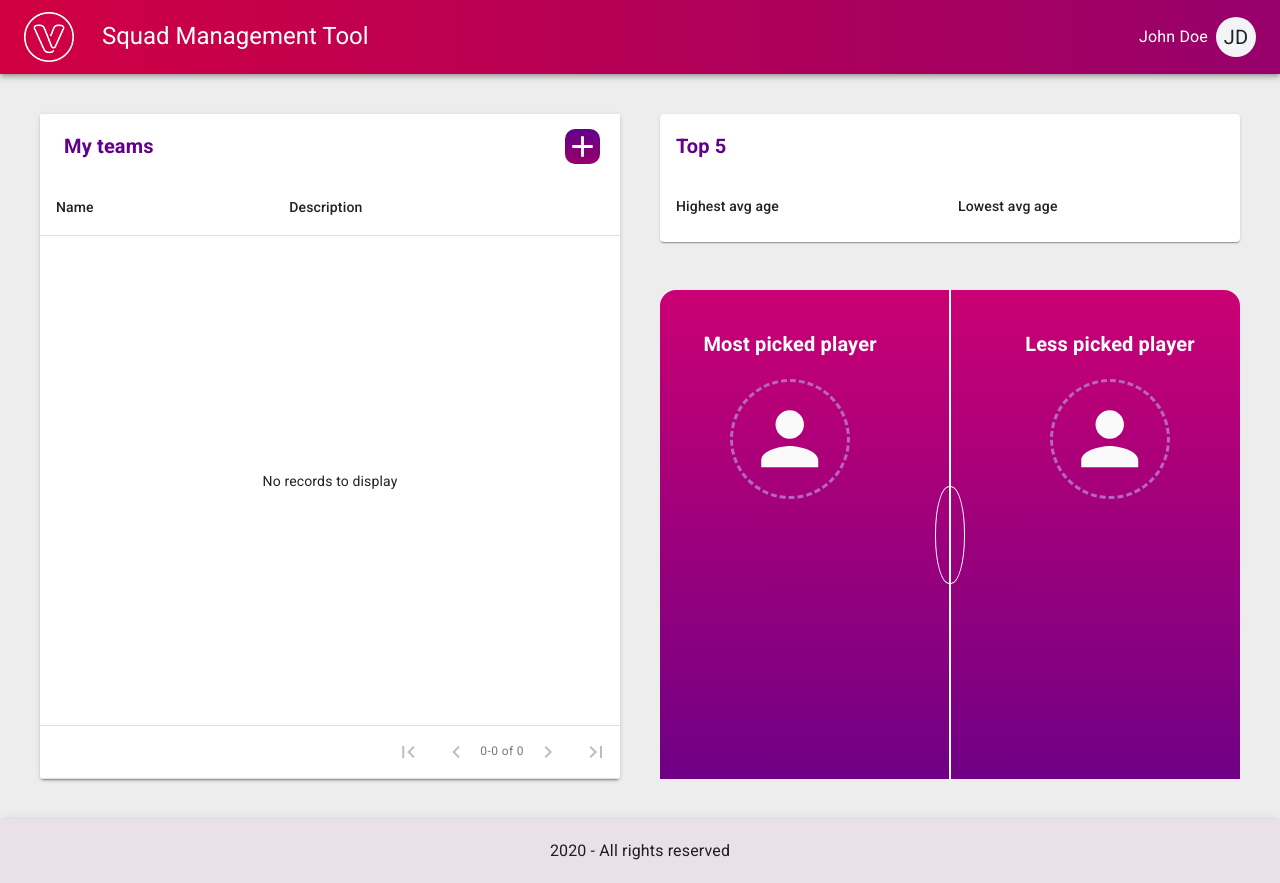
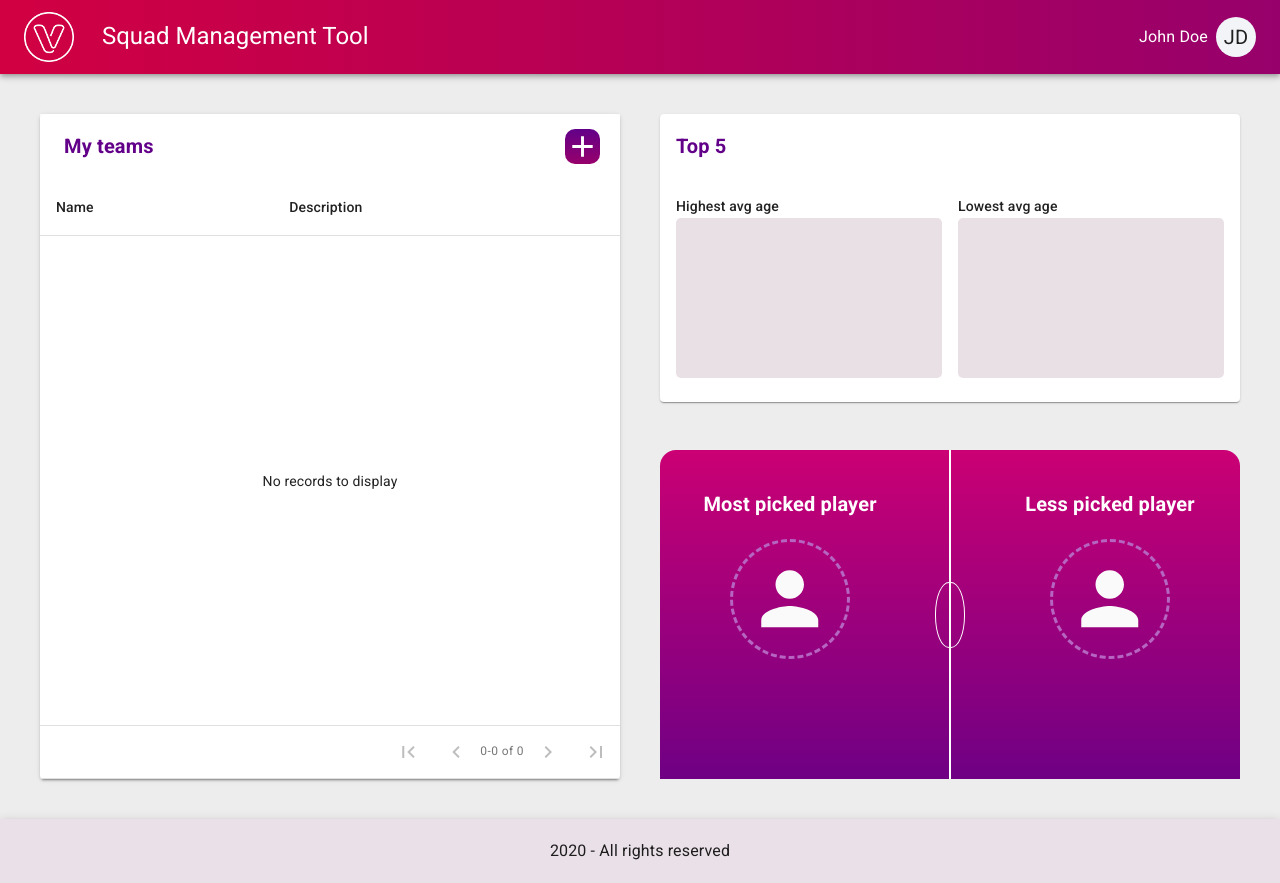
Before and after one commit to jaon82/squad-management-tool, a React (Create React App) app: page / in a window 1280 px wide. Built offline with nearby package versions, Linux system fonts and the light colour scheme.

Commit message:
set min height to top five

```diff
--- a/src/pages/Dashboard/Average.tsx
+++ b/src/pages/Dashboard/Average.tsx
@@ -9,6 +9,7 @@ const useStyles = makeStyles((theme) => ({
     background: "#e9e0e6",
     padding: theme.spacing(0, 1),
     borderRadius: 5,
+    minHeight: "20vh",
   },
   teamContainer: {
     background: "#fff",
```
